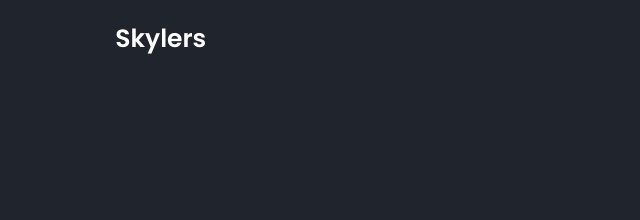
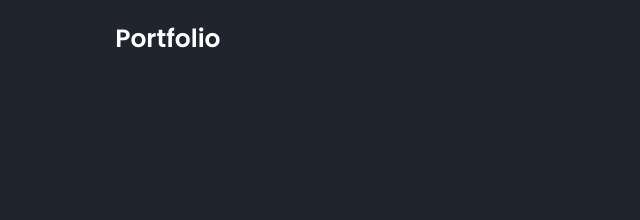
Before and after one commit to kiddabrandon/Bradley, a plain HTML site: page index.html in a window 1280 px wide. Shown: the top 220 px of the page, 0-640 px from the left. Drawn offline with nearby package versions, Linux system fonts and the light colour scheme.

Commit message:
"Updated logo text from 'Skylers' to 'Portfolio' in header section."

```diff
--- a/index.html
+++ b/index.html
@@ -18,7 +18,7 @@
 
     <!-- header section -->
     <header class="header">
-        <a href="#" class="logo">Skylers</a>
+        <a href="#" class="logo">Portfolio</a>
 
         <i class='bx bx-menu' id="menu-icon"></i>
 
```
